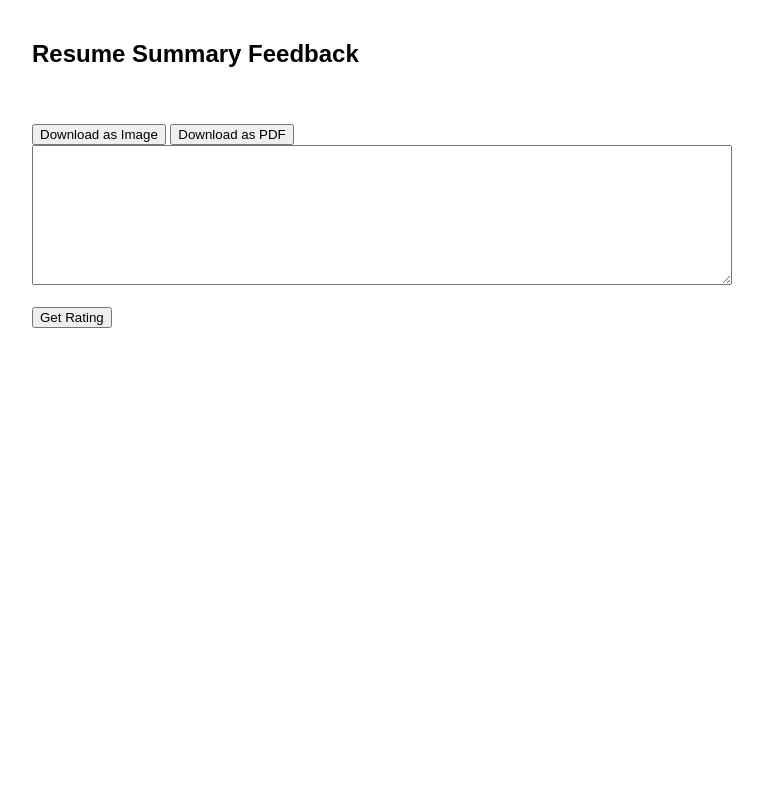
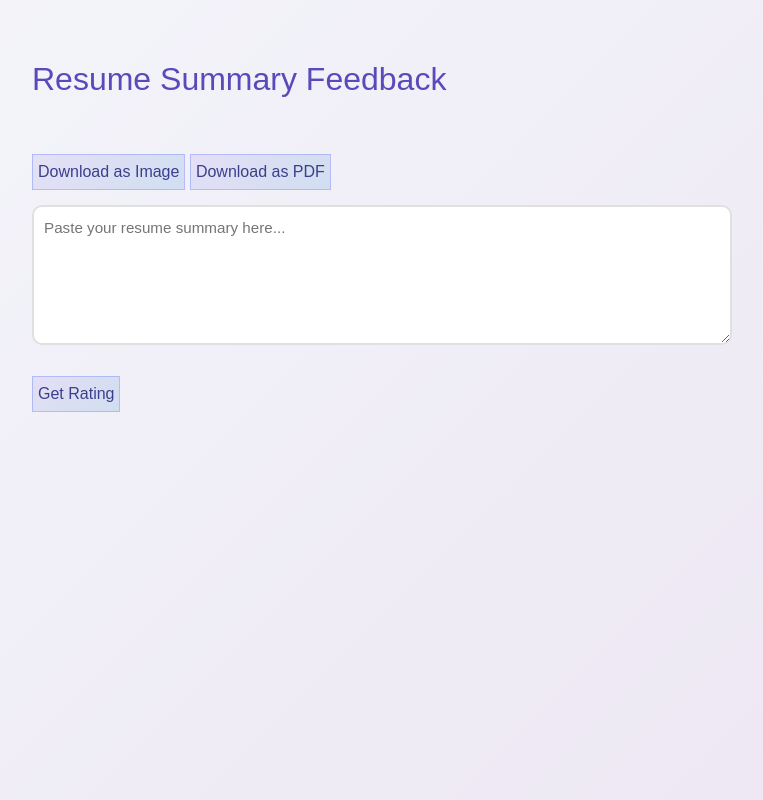
Before and after one commit to ankitabitpastel-tech/CV-and-AI-summary-feedback, a Django app: page / in a window 1280 px wide. Shown: the whole page, without its empty margins (258-1021 px from the left). Run offline with Django 5.2, Linux system fonts and the light colour scheme; some libraries are stand-ins or nearby versions.

Commit message:
feedbacks

```diff
--- a/my_app/views.py
+++ b/my_app/views.py
@@ -58,10 +58,21 @@ def generate_summary_suggestion(text_input, mode="rating"):
             prompt = f"""
                 You are a professional resume reviewer.
 
+                Strict rules:
+                - Output ONLY bullet points
+                - Each line MUST start with: • (bullet symbol)
+                - Do NOT use *, -, numbers, or headings
+                - No extra text before or after bullets
+
+
                 Do ONLY these:
                 2. Say if the summary is generic
                 3. Suggest improvements (bullet points)
 
+                Output format:
+                    • sentence
+                    • sentence
+                    • sentence
                 Resume summary:
                 {text_input}
                 give me without any subheading instade provide bulets
@@ -110,6 +121,7 @@ def generate_skills_suggestion(skills_input, mode="rating"):
             Output format (strict):
              sort feedback
 
+
             Skills:
             {skills_input}
             """
@@ -122,10 +134,14 @@ def generate_skills_suggestion(skills_input, mode="rating"):
             - Identify gaps or outdated skills
             - Suggest high-impact skills to add
             - Give motivating, career-oriented guidance
+            Strict rules:
+            - Output ONLY bullet points
+            - Each line MUST start with: • (bullet symbol)
+            - Do NOT use *, -, numbers, or headings
+            - No extra text before or after bullets
 
             Rules:
             - NO subheadings
-            - ONLY bullet points
             - Be concise but impactful
 
             Skills:
@@ -233,7 +249,7 @@ def export_users_csv(request):
             elif col == "skills":
                 row.append(ua.skills if ua and ua.skills else "-")
             elif col == "additional_skills":
-                row.append(ua.additional_skills if ua and ua.skills else "-")
+                row.append(ua.additional_skills if ua and ua.additional_skills else "-")
 
         writer.writerow(row)
 
--- a/templates/summary_suggestion.html
+++ b/templates/summary_suggestion.html
@@ -2,12 +2,36 @@
 <html>
 <head>
     <title>Summary Suggestion Engine</title>
+    <link href="https://cdn.jsdelivr.net/npm/bootstrap@5.3.0/dist/css/bootstrap.min.css" rel="stylesheet">
+
     <style>
+        .bg {
+            background: linear-gradient(135deg, #d3d9ef3f 0%, #dbcfe688 100%);
+            min-height: 100vh;
+            padding: 20px 0;
+        }
+        button{
+            display: inline-flex;
+            align-items: center;
+            padding: 5px;
+            background: linear-gradient(135deg, #b097eb3f 0%, #9fc4e688 100%);
+            gap: 8px;
+            margin-bottom: 15px;
+            background: linear-gradient(135deg, #b097eb33 0%, #9fc4e666 100%);
+            border: 1px solid rgba(108, 117, 255, 0.35);
+            color: #3b3f8c;
+            font-weight: 500;
+            transition: all 0.25s ease-in-out;
+        }
         textarea {
             width: 100%;
             height: 140px;
             padding: 10px;
             box-sizing: border-box;
+            border: 2px solid #e0e0e0;
+            border-radius: 10px;
+            transition: all 0.3s;
+            font-size: 0.95rem;
         }
         .box {
             max-width: 700px;
@@ -15,14 +39,25 @@
             font-family: Arial;
         }
         .result {
-            background: #b7cded;
-            padding: 15px;
+            background: linear-gradient(135deg, #b7cded 0%, #d6e3f7 100%);
+            border-radius: 14px;
+            padding: 22px 24px;
             margin-top: 20px;
-            border-radius: 6px;
+
+            box-shadow: 0 10px 28px rgba(0, 0, 0, 0.12);
+            border: 1px solid rgba(255, 255, 255, 0.45);
+            color: #243a5e;
+            animation: fadeIn 0.5s ease-in-out;
+
+        }
+        h2{
+            color: #594abb;
         }
     </style>
 </head>
 <body>
+<div class="bg">
+
 
 <div class="box">
     <h2>Resume Summary Feedback</h2>
@@ -36,11 +71,13 @@
         {% csrf_token %} -->
         <!-- <textarea name="summary_text" placeholder="Paste your resume summary here...">{{ text_input }}</textarea>
         <br><br> -->
-        <!-- <button type="submit">Get AI Feedback</button> -->
+        <!-- <button type="submit">Get AI Feedback</button>
+         padding: 15px;
+            margin-top: 20px;
+            border-radius: 6px;-->
         <textarea
             id="summaryText"
-            placeholder="Paste your resume summary here...">
-        </textarea>
+            placeholder="Paste your resume summary here..."></textarea>
 
         <br><br>
 
@@ -49,6 +86,9 @@
 
         <div class="result" id="ratingBox" style="display:none;"></div>
         <div class="result" id="insightBox" style="display:none;"></div>
+        <div id="loader" style="display:none; margin-top:10px;">
+            Getting response…
+        </div>
 
     <!-- </form> -->
 
@@ -59,6 +99,7 @@
         </div>
     {% endif %} -->
 </div>
+</div>
 <script src="https://cdnjs.cloudflare.com/ajax/libs/html2canvas/1.4.1/html2canvas.min.js"></script>
 <script src="https://cdnjs.cloudflare.com/ajax/libs/jspdf/2.5.1/jspdf.umd.min.js"></script>
 
@@ -66,6 +107,7 @@
 const csrfToken = "{{ csrf_token }}";
 
 function postData(mode) {
+    document.getElementById('loader').style.display='block';
     fetch("{% url 'summary_suggestion' %}", {
         method: "POST",
         headers: {
@@ -80,6 +122,8 @@ function postData(mode) {
     })
     .then(res => res.json())
     .then(data => {
+        document.getElementById('loader').style.display='none';
+
         if (mode === "rating") {
             document.getElementById("ratingBox").innerText = data.result;
             document.getElementById("ratingBox").style.display = "block";
@@ -95,7 +139,7 @@ document.getElementById("rateBtn").onclick = () => postData("rating");
 document.getElementById("moreBtn").onclick = () => postData("details");
 
 function downloadImage() {
-    const element = document.querySelector(".box");
+    const element = document.querySelector(".bg");
 
     html2canvas(element, {
         scale: 2,
@@ -161,8 +205,31 @@ function downloadPDF() {
     pdf.save("summary.pdf");
 
 }
+function clearResults(){
+    document.getElementById("ratingBox").innerText = "";
+        document.getElementById("ratingBox").style.display = "none";
 
+        document.getElementById("insightBox").innerText = "";
+        document.getElementById("insightBox").style.display = "none";
 
+        document.getElementById("moreBtn").style.display = "none";
+}
+document.addEventListener("DOMContentLoaded", function () {
+    document.getElementById("loader").style.display = "none";
+    const summaryInput = document.getElementById("summaryText");
+
+    // summaryInput.addEventListener("input", () => {
+    summaryInput.addEventListener("keydown", function (e) {
+    if (e.key === "Enter") {
+        clearResults();
+    }
+    });
+    document.getElementById("rateBtn").onclick = () => {
+    clearResults();
+    postData("rating");
+};
+
+});
 
 </script>
 
```
Also changed, not shown: templates/skill_suggestion.html (+63 -6 lines).
